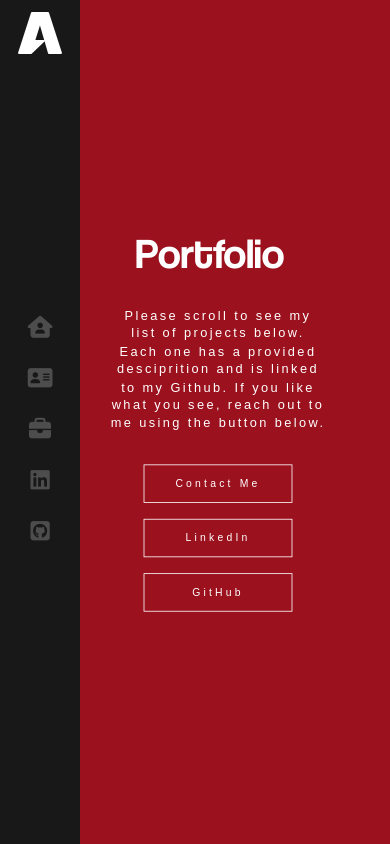
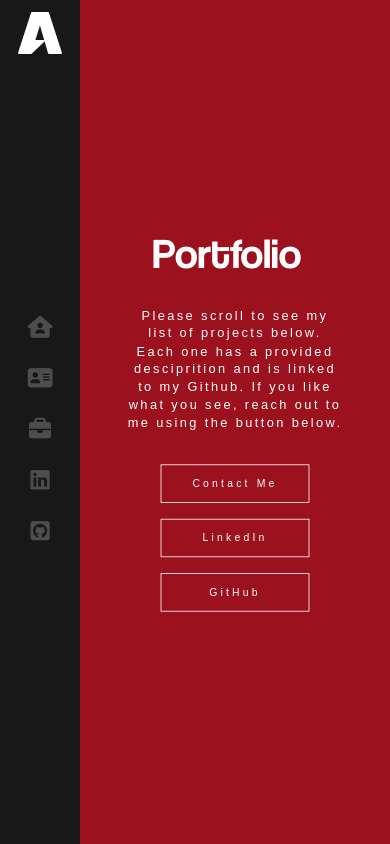
Before and after one commit to ag2332/Portfolio, a React (Create React App) app: page /portfolio in a window 390 px wide. Shown: the top 844 px of the page. Built offline with nearby package versions, Linux system fonts and the light colour scheme.

Commit message:
media query change 0.8 scale

```diff
--- a/src/App.scss
+++ b/src/App.scss
@@ -286,9 +286,8 @@ h2 {
     position: absolute;
   }
 
-  .home-header-text,
-  .about-header-text,
-  .portfolio-header-text {
+  .container,
+  .portfolio-page {
 
     transform: scale(0.8);
   }
```
